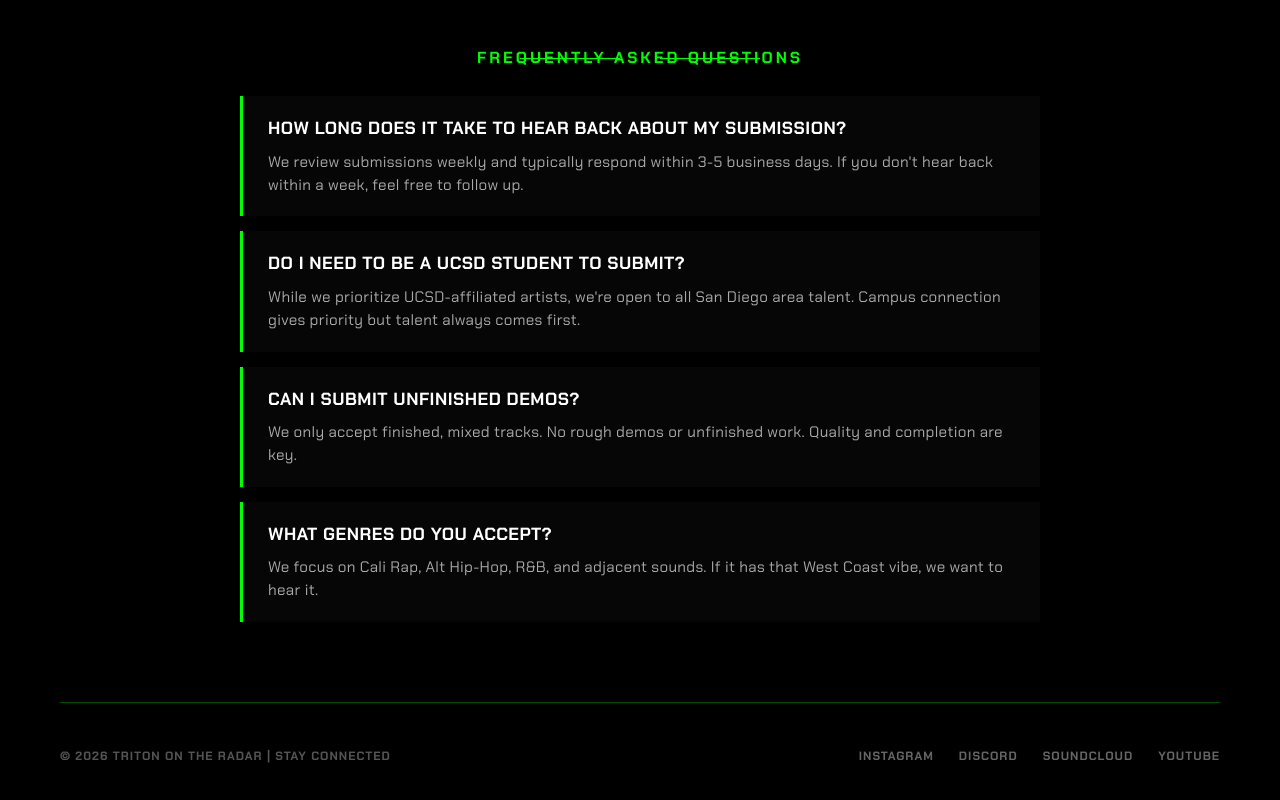
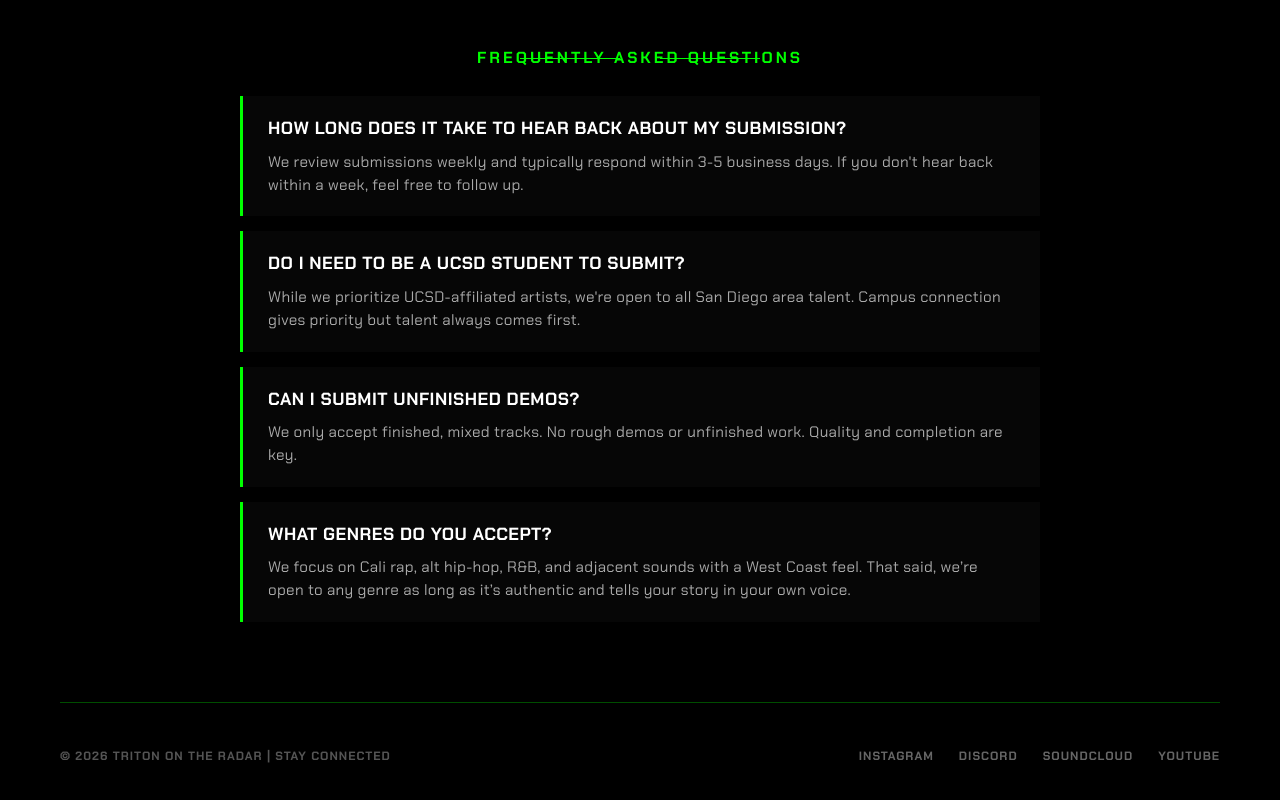
Before and after one commit to shivahalder/TOTR, a plain HTML site: page contact.html in a window 1280 px wide. Shown: the part 1252-2052 px from the top of the page. Drawn offline with Linux system fonts and the light colour scheme.

Commit message:
Update contact.html

```diff
--- a/contact.html
+++ b/contact.html
@@ -726,7 +726,8 @@
 
         <div class="faq-item">
           <h4>WHAT GENRES DO YOU ACCEPT?</h4>
-          <p>We focus on Cali Rap, Alt Hip-Hop, R&B, and adjacent sounds. If it has that West Coast vibe, we want to hear it.</p>
+          <p>We focus on Cali rap, alt hip-hop, R&B, and adjacent sounds with a West Coast feel. That said, we’re open to any genre as long as it’s authentic and tells your story in your own voice.
+</p>
         </div>
       </div>
     </div>
```
